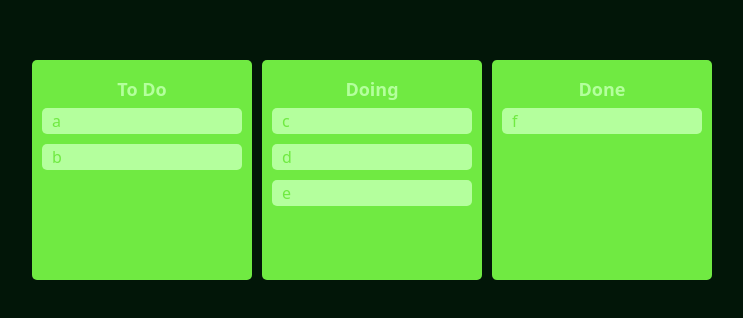
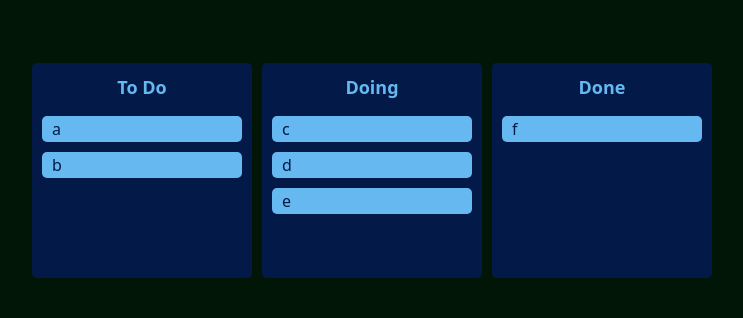
Before and after one commit to ahyeonmin/react-trello, a React (Create React App) app: page / in a window 1280 px wide. Shown: the part 230-548 px from the top of the page, without its empty margins (268-1011 px from the left). Built offline with nearby package versions, Linux system fonts and the light colour scheme.

Commit message:
snapshot.isDraggingOver / draggingFromThisWith / isDragging

```diff
--- a/src/Components/Board.tsx
+++ b/src/Components/Board.tsx
@@ -3,11 +3,12 @@ import { styled } from "styled-components";
 import DraggableCard from "./DraggableCard";
 
 const Wrapper = styled.div`
-  min-height: 200px;
-  padding: 0 10px;
-  padding-top: 20px;
-  background-color: ${(props) => props.theme.boardColor};
-  border-radius: 5px;
+    display: flex;
+    flex-direction: column;
+    min-height: 200px;
+    padding-top: 15px;
+    background-color: ${(props) => props.theme.boardColor};
+    border-radius: 5px;
 `;
 
 const Title = styled.div`
@@ -16,6 +17,17 @@ const Title = styled.div`
     font-size: 18px;
     font-weight: bold;
     color: ${(props) => props.theme.cardColor};
+`;
+
+interface IAreaProps {
+    isDraggingOver: boolean;
+    draggingFromThisWith: boolean;
+};
+
+const Area = styled.div<IAreaProps>`
+    background-color: ${(props) => props.isDraggingOver ? "#9DADC4" : props.draggingFromThisWith ? "#546699" : "none"};
+    flex-grow: 1; // 영역을 맨 아래까지 이어지도록 해서 드래그 영역을 넓힘
+    transition: background-color 0.2s ease-in;
 `;
 
 interface IBoardProps {
@@ -28,13 +40,18 @@ function Board({ toDos, boardId }: IBoardProps) {
         <Wrapper>
             <Title>{boardId}</Title>
             <Droppable droppableId={boardId}>
-                {(magic) => (
-                    <div ref={magic.innerRef} {...magic.droppableProps}>
+                {(provided, snapshot) => (
+                    <Area
+                        isDraggingOver={snapshot.isDraggingOver} // * snapshot의 isDraggingOver: 드래그해서 보드에 들어왔을 때
+                        draggingFromThisWith={Boolean(snapshot.draggingFromThisWith)} // * snapshot의 draggingFromThisWith: 드래그해서 보드를 떠났을 때 (뭐든 존재하기만 한다면 true)
+                        ref={provided.innerRef}
+                        {...provided.droppableProps}
+                    >
                         {toDos.map((toDo, index) => (
                             <DraggableCard key={toDo} index={index} toDo={toDo} />
                         ))}
-                        {magic.placeholder} {/* Card 이동 시 Board 사이즈 유지 */}
-                    </div>
+                        {provided.placeholder} {/* Card 이동 시 Board 사이즈 유지 */}
+                    </Area>
                 )}
             </Droppable>
         </Wrapper>
--- a/src/Components/DraggableCard.tsx
+++ b/src/Components/DraggableCard.tsx
@@ -2,12 +2,15 @@ import React from "react";
 import { Draggable } from "react-beautiful-dnd";
 import { styled } from "styled-components";
 
-const Card = styled.div`
+const Card = styled.div<{ isDragging: boolean }>`
   margin-bottom: 10px;
+  margin: 10px;
   padding: 5px 10px;
   background-color: ${(props) => props.theme.cardColor};
+  box-shadow: 2px 5px 8px ${(props) => props.isDragging ? "#021608" : "none"};
   border-radius: 5px;
   color: ${(props) => props.theme.boardColor};
+  transition: background-color 0.2s ease-in;
 `;
 
 interface IDraggableCard {
@@ -18,7 +21,15 @@ interface IDraggableCard {
 function DraggableCard({ toDo, index }: IDraggableCard) {
     return (
         <Draggable key={toDo} draggableId={toDo} index={index} /* key와 draggableId가 같아야 함 */>
-            {(magic) => <Card ref={magic.innerRef} {...magic.draggableProps} {...magic.dragHandleProps}> {toDo} </Card>}
+            {(provided, snapshot) =>
+                <Card
+                    isDragging={snapshot.isDragging} // * snapshot의 isDragging: 드래그 할 때
+                    ref={provided.innerRef}
+                    {...provided.draggableProps}
+                    {...provided.dragHandleProps}
+                >
+                    {toDo}
+                </Card>}
         </Draggable>
     );
 }
--- a/src/theme.ts
+++ b/src/theme.ts
@@ -2,6 +2,6 @@ import { DefaultTheme } from "styled-components";
 
 export const darkTheme: DefaultTheme = {
     bgColor: "#021608",
-    boardColor: "#70EA42",
-    cardColor: "#B4FF9D",
+    boardColor: "#031A49",
+    cardColor: "#66B8F0",
 };
```
